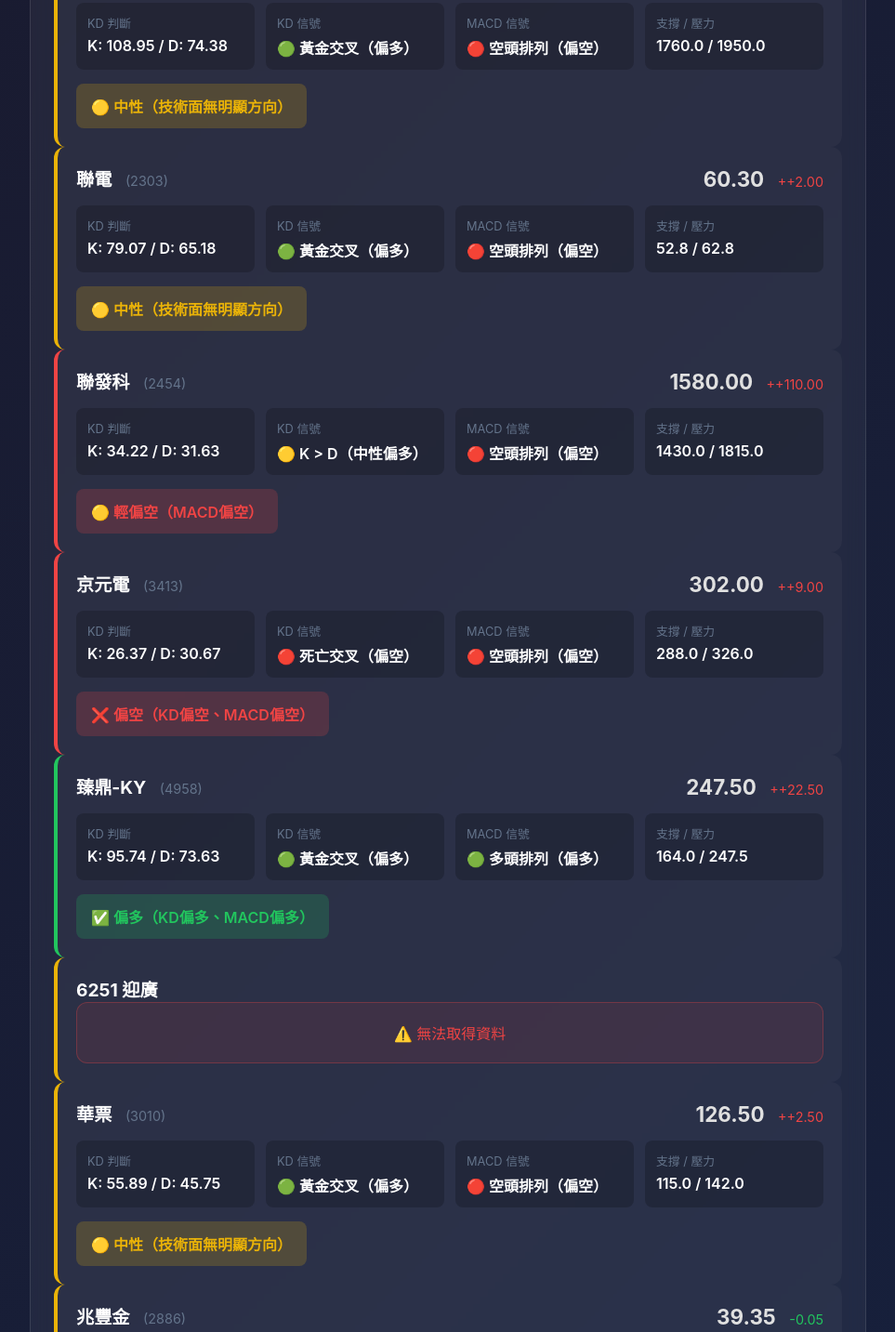
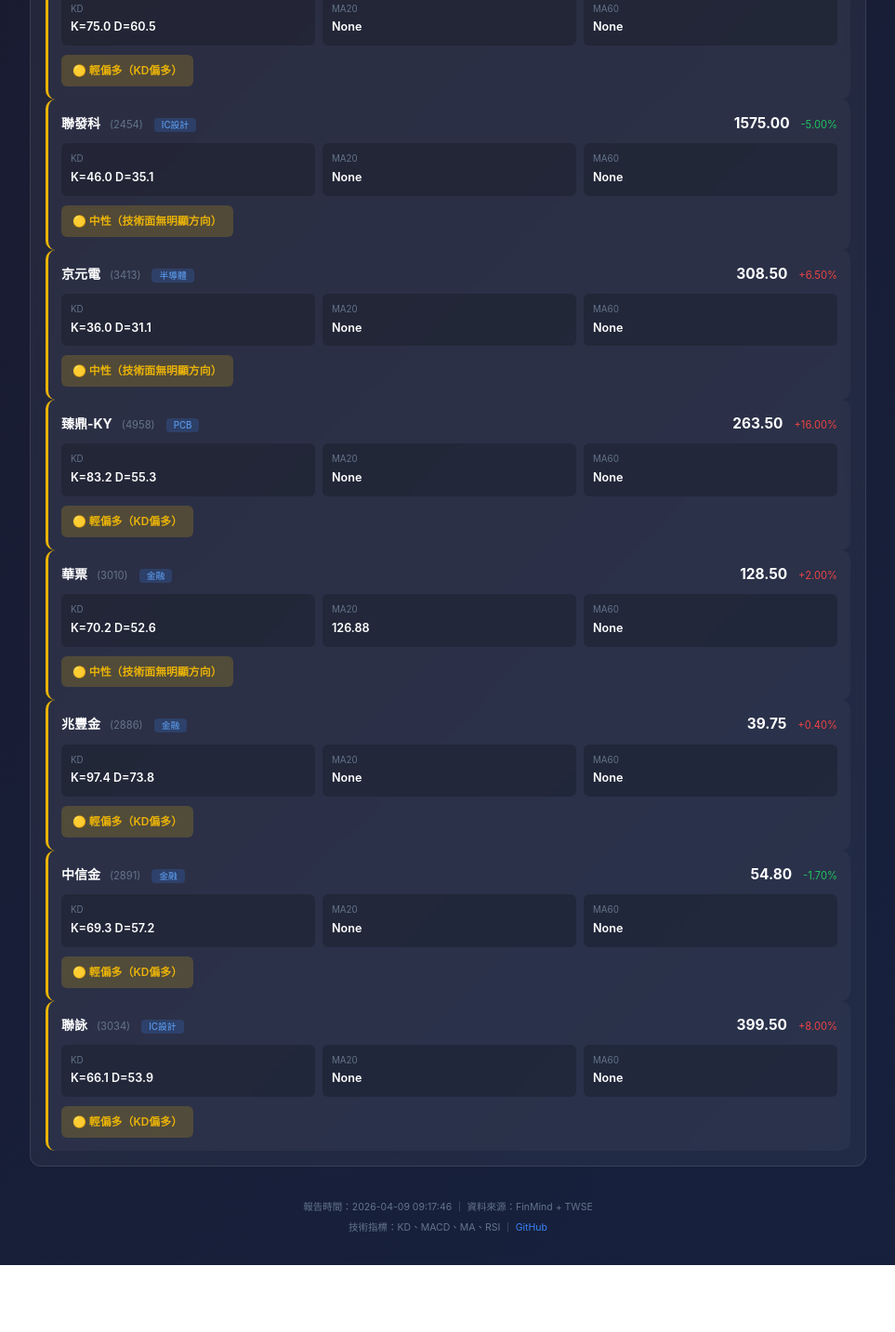
Before and after one commit to heymaxclaw-coder/tw-stock-daily-report, a plain HTML site: page index.html in a window 1280 px wide. Shown: the part 549-1982 px from the top of the page at 93% size, without its empty margins (158-1121 px from the left). After the commit the page ends 1910 px from the top, so only its background shows below. Drawn offline with Linux system fonts and the light colour scheme.

Commit message:
v2.0: 手機適配優化 + ETF替換為熱門股

```diff
--- a/index.html
+++ b/index.html
@@ -2,113 +2,85 @@
 <html lang="zh-TW">
 <head>
     <meta charset="UTF-8">
-    <meta name="viewport" content="width=device-width, initial-scale=1.0">
-    <title>台股每日技術分析 2026-04-09</title>
+    <meta name="viewport" content="width=device-width, initial-scale=1.0, maximum-scale=1.0, user-scalable=no">
+    <title>台股每日技術分析 2026年04月09日</title>
     <style>
-        * {
-            margin: 0;
-            padding: 0;
-            box-sizing: border-box;
-        }
+        * { margin: 0; padding: 0; box-sizing: border-box; }
 
         body {
             font-family: -apple-system, BlinkMacSystemFont, 'Segoe UI', 'PingFang TC', 'Microsoft JhengHei', sans-serif;
             background: linear-gradient(135deg, #1a1a2e 0%, #16213e 100%);
             min-height: 100vh;
             color: #e0e0e0;
-            padding: 20px;
+            padding: 12px;
+            font-size: 14px;
+            line-height: 1.5;
         }
 
-        .container {
-            max-width: 900px;
-            margin: 0 auto;
-        }
+        .container { max-width: 900px; margin: 0 auto; }
 
         .header {
             text-align: center;
-            padding: 30px 0;
+            padding: 20px 0;
             border-bottom: 2px solid #0f3460;
-            margin-bottom: 30px;
+            margin-bottom: 20px;
         }
 
         .header h1 {
-            font-size: 2.2em;
+            font-size: 1.4em;
             color: #fff;
-            margin-bottom: 10px;
-            text-shadow: 0 2px 10px rgba(0,0,0,0.3);
+            margin-bottom: 8px;
         }
 
         .header .date {
             color: #94a3b8;
-            font-size: 1.1em;
+            font-size: 0.85em;
         }
 
         .section {
             background: rgba(255,255,255,0.05);
-            border-radius: 16px;
-            padding: 25px;
-            margin-bottom: 25px;
+            border-radius: 12px;
+            padding: 16px;
+            margin-bottom: 16px;
             backdrop-filter: blur(10px);
             border: 1px solid rgba(255,255,255,0.1);
         }
 
         .section-title {
-            font-size: 1.3em;
+            font-size: 1em;
             color: #fff;
-            margin-bottom: 20px;
-            padding-bottom: 10px;
+            margin-bottom: 14px;
+            padding-bottom: 8px;
             border-bottom: 1px solid rgba(255,255,255,0.1);
-            display: flex;
-            align-items: center;
-            gap: 10px;
         }
 
         .market-overview {
             display: grid;
-            grid-template-columns: repeat(auto-fit, minmax(200px, 1fr));
-            gap: 15px;
+            grid-template-columns: repeat(auto-fit, minmax(120px, 1fr));
+            gap: 10px;
         }
 
         .stat-card {
             background: rgba(255,255,255,0.05);
-            border-radius: 12px;
-            padding: 20px;
+            border-radius: 10px;
+            padding: 14px 10px;
             text-align: center;
         }
 
-        .stat-label {
-            color: #94a3b8;
-            font-size: 0.9em;
-            margin-bottom: 8px;
-        }
-
-        .stat-value {
-            font-size: 1.8em;
-            font-weight: bold;
-            color: #fff;
-        }
-
-        .stat-change {
-            font-size: 1em;
-            margin-top: 5px;
-        }
-
+        .stat-label { color: #94a3b8; font-size: 0.75em; margin-bottom: 6px; }
+        .stat-value { font-size: 1.2em; font-weight: bold; color: #fff; }
+        .stat-change { font-size: 0.8em; margin-top: 4px; }
         .positive { color: #ef4444; }
         .negative { color: #22c55e; }
 
-        .stock-list {
-            display: flex;
-            flex-direction: column;
-            gap: 15px;
-        }
+        .stock-list { display: flex; flex-direction: column; gap: 12px; }
 
         .stock-card {
             background: rgba(255,255,255,0.03);
-            border-radius: 12px;
-            padding: 20px;
-            border-left: 4px solid #3b82f6;
+            border-radius: 10px;
+            padding: 14px;
+            border-left: 3px solid #3b82f6;
         }
-
         .stock-card.bullish { border-left-color: #22c55e; }
         .stock-card.bearish { border-left-color: #ef4444; }
         .stock-card.neutral { border-left-color: #eab308; }
@@ -117,102 +89,80 @@
             display: flex;
             justify-content: space-between;
             align-items: center;
-            margin-bottom: 15px;
+            margin-bottom: 10px;
+            flex-wrap: wrap;
+            gap: 6px;
         }
 
-        .stock-name {
-            font-size: 1.2em;
+        .stock-name { font-size: 1em; font-weight: bold; color: #fff; }
+        .stock-code { color: #64748b; font-size: 0.8em; margin-left: 6px; }
+
+        .stock-price {
+            font-size: 1.1em;
             font-weight: bold;
             color: #fff;
         }
-
-        .stock-code {
-            color: #64748b;
-            font-size: 0.9em;
-            margin-left: 10px;
-        }
-
-        .stock-price {
-            font-size: 1.4em;
-            font-weight: bold;
-        }
-
-        .stock-change {
-            font-size: 0.9em;
-            margin-left: 10px;
-        }
+        .stock-change { font-size: 0.8em; margin-left: 8px; }
 
         .stock-metrics {
             display: grid;
-            grid-template-columns: repeat(auto-fit, minmax(150px, 1fr));
-            gap: 12px;
-            margin-bottom: 15px;
+            grid-template-columns: repeat(auto-fit, minmax(100px, 1fr));
+            gap: 8px;
+            margin-bottom: 10px;
         }
 
-        .metric {
-            background: rgba(0,0,0,0.2);
-            padding: 12px;
-            border-radius: 8px;
-        }
-
-        .metric-label {
-            color: #64748b;
-            font-size: 0.8em;
-            margin-bottom: 5px;
-        }
-
-        .metric-value {
-            color: #fff;
-            font-weight: 600;
-        }
+        .metric { background: rgba(0,0,0,0.2); padding: 10px; border-radius: 6px; }
+        .metric-label { color: #64748b; font-size: 0.7em; margin-bottom: 3px; }
+        .metric-value { color: #fff; font-weight: 600; font-size: 0.9em; }
 
         .recommendation {
-            padding: 12px 16px;
-            border-radius: 8px;
+            padding: 8px 12px;
+            border-radius: 6px;
             font-weight: 600;
+            font-size: 0.85em;
             display: inline-block;
         }
-
-        .recommendation.positive {
-            background: rgba(34,197,94,0.2);
-            color: #22c55e;
-        }
-
-        .recommendation.negative {
-            background: rgba(239,68,68,0.2);
-            color: #ef4444;
-        }
-
-        .recommendation.neutral {
-            background: rgba(234,179,8,0.2);
-            color: #eab308;
-        }
+        .recommendation.positive { background: rgba(34,197,94,0.2); color: #22c55e; }
+        .recommendation.negative { background: rgba(239,68,68,0.2); color: #ef4444; }
+        .recommendation.neutral { background: rgba(234,179,8,0.2); color: #eab308; }
 
         .footer {
             text-align: center;
-            padding: 30px 0;
+            padding: 20px 0;
             color: #64748b;
-            font-size: 0.9em;
+            font-size: 0.75em;
         }
-
-        .footer a {
-            color: #3b82f6;
-            text-decoration: none;
-        }
+        .footer a { color: #3b82f6; text-decoration: none; }
 
         .error-msg {
             background: rgba(239,68,68,0.1);
             border: 1px solid rgba(239,68,68,0.3);
-            border-radius: 12px;
-            padding: 20px;
+            border-radius: 10px;
+            padding: 14px;
             text-align: center;
             color: #ef4444;
+            font-size: 0.9em;
         }
 
-        @media (max-width: 600px) {
-            .header h1 { font-size: 1.6em; }
-            .stat-value { font-size: 1.4em; }
-            .stock-header { flex-direction: column; align-items: flex-start; }
+        .sector-tag {
+            background: rgba(59,130,246,0.2);
+            color: #60a5fa;
+            padding: 2px 8px;
+            border-radius: 4px;
+            font-size: 0.7em;
+            margin-left: 8px;
+        }
+
+        @media (max-width: 480px) {
+            body { padding: 8px; font-size: 13px; }
+            .header h1 { font-size: 1.2em; }
+            .section { padding: 12px; margin-bottom: 12px; }
+            .stock-metrics {
+                grid-template-columns: repeat(3, 1fr);
+            }
+            .metric { padding: 8px; }
+            .metric-label { font-size: 0.65em; }
+            .metric-value { font-size: 0.85em; }
         }
     </style>
 </head>
@@ -220,12 +170,12 @@
     <div class="container">
         <div class="header">
             <h1>📊 台股每日技術分析</h1>
-            <div class="date">2026-04-09 ｜ 05:04:44</div>
+            <div class="date">2026年04月09日 ｜ 09:17:46</div>
         </div>
 
         <div class="section">
             <div class="section-title">🌏 大盤概覽</div>
-            <div class="error-msg">⚠️ 無法取得大盤資料</div>
+            <div class="error-msg">⚠️ 大盤資料取得失敗，請稍後再試</div>
         </div>
 
         <div class="section">
@@ -236,254 +186,249 @@
             <div>
                 <span class="stock-name">台積電</span>
                 <span class="stock-code">(2330)</span>
+                <span class="sector-tag">半導體</span>
             </div>
             <div>
-                <span class="stock-price">1950.00</span>
-                <span class="stock-change positive">++90.00</span>
+                <span class="stock-price">1955.00</span>
+                <span class="stock-change"><span class='positive'>+5.00%</span></span>
             </div>
         </div>
         <div class="stock-metrics">
         <div class="metric">
-                <div class="metric-label">KD 判斷</div>
-                <div class="metric-value">K: 108.95 / D: 74.38</div>
+            <div class="metric-label">KD</div>
+            <div class="metric-value">K=72.9 D=52.2</div>
         </div>
         <div class="metric">
-                <div class="metric-label">KD 信號</div>
-                <div class="metric-value">🟢 黃金交叉（偏多）</div>
+            <div class="metric-label">MA20</div>
+            <div class="metric-value">None</div>
         </div>
         <div class="metric">
-                <div class="metric-label">MACD 信號</div>
-                <div class="metric-value">🔴 空頭排列（偏空）</div>
+            <div class="metric-label">MA60</div>
+            <div class="metric-value">None</div>
+        </div></div>
+        <div class="recommendation neutral">🟡 輕偏多（KD偏多）</div>
     </div>
-            <div class="metric">
-                <div class="metric-label">支撐 / 壓力</div>
-                <div class="metric-value">1760.0 / 1950.0</div>
-            </div>
-        </div>
-        <div class="recommendation neutral">🟡 中性（技術面無明顯方向）</div>
-    </div>
-
-
     <div class="stock-card neutral">
         <div class="stock-header">
             <div>
                 <span class="stock-name">聯電</span>
                 <span class="stock-code">(2303)</span>
+                <span class="sector-tag">半導體</span>
             </div>
             <div>
-                <span class="stock-price">60.30</span>
-                <span class="stock-change positive">++2.00</span>
+                <span class="stock-price">60.00</span>
+                <span class="stock-change"><span class='negative'>-0.30%</span></span>
             </div>
         </div>
         <div class="stock-metrics">
         <div class="metric">
-                <div class="metric-label">KD 判斷</div>
-                <div class="metric-value">K: 79.07 / D: 65.18</div>
+            <div class="metric-label">KD</div>
+            <div class="metric-value">K=75.0 D=60.5</div>
         </div>
         <div class="metric">
-                <div class="metric-label">KD 信號</div>
-                <div class="metric-value">🟢 黃金交叉（偏多）</div>
+            <div class="metric-label">MA20</div>
+            <div class="metric-value">None</div>
         </div>
         <div class="metric">
-                <div class="metric-label">MACD 信號</div>
-                <div class="metric-value">🔴 空頭排列（偏空）</div>
+            <div class="metric-label">MA60</div>
+            <div class="metric-value">None</div>
+        </div></div>
+        <div class="recommendation neutral">🟡 輕偏多（KD偏多）</div>
     </div>
-            <div class="metric">
-                <div class="metric-label">支撐 / 壓力</div>
-                <div class="metric-value">52.8 / 62.8</div>
-            </div>
-        </div>
-        <div class="recommendation neutral">🟡 中性（技術面無明顯方向）</div>
-    </div>
-
-
-    <div class="stock-card bearish">
+    <div class="stock-card neutral">
         <div class="stock-header">
             <div>
                 <span class="stock-name">聯發科</span>
                 <span class="stock-code">(2454)</span>
+                <span class="sector-tag">IC設計</span>
             </div>
             <div>
-                <span class="stock-price">1580.00</span>
-                <span class="stock-change positive">++110.00</span>
+                <span class="stock-price">1575.00</span>
+                <span class="stock-change"><span class='negative'>-5.00%</span></span>
             </div>
         </div>
         <div class="stock-metrics">
         <div class="metric">
-                <div class="metric-label">KD 判斷</div>
-                <div class="metric-value">K: 34.22 / D: 31.63</div>
+            <div class="metric-label">KD</div>
+            <div class="metric-value">K=46.0 D=35.1</div>
         </div>
         <div class="metric">
-                <div class="metric-label">KD 信號</div>
-                <div class="metric-value">🟡 K > D（中性偏多）</div>
+            <div class="metric-label">MA20</div>
+            <div class="metric-value">None</div>
         </div>
         <div class="metric">
-                <div class="metric-label">MACD 信號</div>
-                <div class="metric-value">🔴 空頭排列（偏空）</div>
+            <div class="metric-label">MA60</div>
+            <div class="metric-value">None</div>
+        </div></div>
+        <div class="recommendation neutral">🟡 中性（技術面無明顯方向）</div>
     </div>
-            <div class="metric">
-                <div class="metric-label">支撐 / 壓力</div>
-                <div class="metric-value">1430.0 / 1815.0</div>
-            </div>
-        </div>
-        <div class="recommendation negative">🟡 輕偏空（MACD偏空）</div>
-    </div>
-
-
-    <div class="stock-card bearish">
+    <div class="stock-card neutral">
         <div class="stock-header">
             <div>
                 <span class="stock-name">京元電</span>
                 <span class="stock-code">(3413)</span>
+                <span class="sector-tag">半導體</span>
             </div>
             <div>
-                <span class="stock-price">302.00</span>
-                <span class="stock-change positive">++9.00</span>
+                <span class="stock-price">308.50</span>
+                <span class="stock-change"><span class='positive'>+6.50%</span></span>
             </div>
         </div>
         <div class="stock-metrics">
         <div class="metric">
-                <div class="metric-label">KD 判斷</div>
-                <div class="metric-value">K: 26.37 / D: 30.67</div>
+            <div class="metric-label">KD</div>
+            <div class="metric-value">K=36.0 D=31.1</div>
         </div>
         <div class="metric">
-                <div class="metric-label">KD 信號</div>
-                <div class="metric-value">🔴 死亡交叉（偏空）</div>
+            <div class="metric-label">MA20</div>
+            <div class="metric-value">None</div>
         </div>
         <div class="metric">
-                <div class="metric-label">MACD 信號</div>
-                <div class="metric-value">🔴 空頭排列（偏空）</div>
+            <div class="metric-label">MA60</div>
+            <div class="metric-value">None</div>
+        </div></div>
+        <div class="recommendation neutral">🟡 中性（技術面無明顯方向）</div>
     </div>
-            <div class="metric">
-                <div class="metric-label">支撐 / 壓力</div>
-                <div class="metric-value">288.0 / 326.0</div>
-            </div>
-        </div>
-        <div class="recommendation negative">❌ 偏空（KD偏空、MACD偏空）</div>
-    </div>
-
-
-    <div class="stock-card bullish">
+    <div class="stock-card neutral">
         <div class="stock-header">
             <div>
                 <span class="stock-name">臻鼎-KY</span>
                 <span class="stock-code">(4958)</span>
+                <span class="sector-tag">PCB</span>
             </div>
             <div>
-                <span class="stock-price">247.50</span>
-                <span class="stock-change positive">++22.50</span>
+                <span class="stock-price">263.50</span>
+                <span class="stock-change"><span class='positive'>+16.00%</span></span>
             </div>
         </div>
         <div class="stock-metrics">
         <div class="metric">
-                <div class="metric-label">KD 判斷</div>
-                <div class="metric-value">K: 95.74 / D: 73.63</div>
+            <div class="metric-label">KD</div>
+            <div class="metric-value">K=83.2 D=55.3</div>
         </div>
         <div class="metric">
-                <div class="metric-label">KD 信號</div>
-                <div class="metric-value">🟢 黃金交叉（偏多）</div>
+            <div class="metric-label">MA20</div>
+            <div class="metric-value">None</div>
         </div>
         <div class="metric">
-                <div class="metric-label">MACD 信號</div>
-                <div class="metric-value">🟢 多頭排列（偏多）</div>
+            <div class="metric-label">MA60</div>
+            <div class="metric-value">None</div>
+        </div></div>
+        <div class="recommendation neutral">🟡 輕偏多（KD偏多）</div>
     </div>
-            <div class="metric">
-                <div class="metric-label">支撐 / 壓力</div>
-                <div class="metric-value">164.0 / 247.5</div>
-            </div>
-        </div>
-        <div class="recommendation positive">✅ 偏多（KD偏多、MACD偏多）</div>
-    </div>
-
-
-        <div class="stock-card neutral">
-            <div class="stock-name">6251 迎廣</div>
-            <div class="error-msg">⚠️ 無法取得資料</div>
-        </div>
-
-
     <div class="stock-card neutral">
         <div class="stock-header">
             <div>
                 <span class="stock-name">華票</span>
                 <span class="stock-code">(3010)</span>
+                <span class="sector-tag">金融</span>
             </div>
             <div>
-                <span class="stock-price">126.50</span>
-                <span class="stock-change positive">++2.50</span>
+                <span class="stock-price">128.50</span>
+                <span class="stock-change"><span class='positive'>+2.00%</span></span>
             </div>
         </div>
         <div class="stock-metrics">
         <div class="metric">
-                <div class="metric-label">KD 判斷</div>
-                <div class="metric-value">K: 55.89 / D: 45.75</div>
+            <div class="metric-label">KD</div>
+            <div class="metric-value">K=70.2 D=52.6</div>
         </div>
         <div class="metric">
-                <div class="metric-label">KD 信號</div>
-                <div class="metric-value">🟢 黃金交叉（偏多）</div>
+            <div class="metric-label">MA20</div>
+            <div class="metric-value">126.88</div>
         </div>
         <div class="metric">
-                <div class="metric-label">MACD 信號</div>
-                <div class="metric-value">🔴 空頭排列（偏空）</div>
-            </div>
-            <div class="metric">
-                <div class="metric-label">支撐 / 壓力</div>
-                <div class="metric-value">115.0 / 142.0</div>
-            </div>
-        </div>
+            <div class="metric-label">MA60</div>
+            <div class="metric-value">None</div>
+        </div></div>
         <div class="recommendation neutral">🟡 中性（技術面無明顯方向）</div>
     </div>
-
-
     <div class="stock-card neutral">
         <div class="stock-header">
             <div>
                 <span class="stock-name">兆豐金</span>
                 <span class="stock-code">(2886)</span>
+                <span class="sector-tag">金融</span>
             </div>
             <div>
-                <span class="stock-price">39.35</span>
-                <span class="stock-change negative">-0.05</span>
+                <span class="stock-price">39.75</span>
+                <span class="stock-change"><span class='positive'>+0.40%</span></span>
             </div>
         </div>
         <div class="stock-metrics">
         <div class="metric">
-                <div class="metric-label">KD 判斷</div>
-                <div class="metric-value">K: 78.0 / D: 62.9</div>
+            <div class="metric-label">KD</div>
+            <div class="metric-value">K=97.4 D=73.8</div>
         </div>
         <div class="metric">
-                <div class="metric-label">KD 信號</div>
-                <div class="metric-value">🟢 黃金交叉（偏多）</div>
+            <div class="metric-label">MA20</div>
+            <div class="metric-value">None</div>
         </div>
         <div class="metric">
-                <div class="metric-label">MACD 信號</div>
-                <div class="metric-value">🔴 空頭排列（偏空）</div>
+            <div class="metric-label">MA60</div>
+            <div class="metric-value">None</div>
+        </div></div>
+        <div class="recommendation neutral">🟡 輕偏多（KD偏多）</div>
+    </div>
+    <div class="stock-card neutral">
+        <div class="stock-header">
+            <div>
+                <span class="stock-name">中信金</span>
+                <span class="stock-code">(2891)</span>
+                <span class="sector-tag">金融</span>
+            </div>
+            <div>
+                <span class="stock-price">54.80</span>
+                <span class="stock-change"><span class='negative'>-1.70%</span></span>
+            </div>
+        </div>
+        <div class="stock-metrics">
+        <div class="metric">
+            <div class="metric-label">KD</div>
+            <div class="metric-value">K=69.3 D=57.2</div>
         </div>
         <div class="metric">
-                <div class="metric-label">支撐 / 壓力</div>
-                <div class="metric-value">37.9 / 39.9</div>
+            <div class="metric-label">MA20</div>
+            <div class="metric-value">None</div>
+        </div>
+        <div class="metric">
+            <div class="metric-label">MA60</div>
+            <div class="metric-value">None</div>
+        </div></div>
+        <div class="recommendation neutral">🟡 輕偏多（KD偏多）</div>
+    </div>
+    <div class="stock-card neutral">
+        <div class="stock-header">
+            <div>
+                <span class="stock-name">聯詠</span>
+                <span class="stock-code">(3034)</span>
+                <span class="sector-tag">IC設計</span>
+            </div>
+            <div>
+                <span class="stock-price">399.50</span>
+                <span class="stock-change"><span class='positive'>+8.00%</span></span>
             </div>
         </div>
-        <div class="recommendation neutral">🟡 中性（技術面無明顯方向）</div>
+        <div class="stock-metrics">
+        <div class="metric">
+            <div class="metric-label">KD</div>
+            <div class="metric-value">K=66.1 D=53.9</div>
         </div>
-
-
-        <div class="stock-card neutral">
-            <div class="stock-name">0050 元大台灣50</div>
-            <div class="error-msg">⚠️ 無法取得資料</div>
+        <div class="metric">
+            <div class="metric-label">MA20</div>
+            <div class="metric-value">None</div>
         </div>
-
-
-        <div class="stock-card neutral">
-            <div class="stock-name">0056 元大高股息</div>
-            <div class="error-msg">⚠️ 無法取得資料</div>
+        <div class="metric">
+            <div class="metric-label">MA60</div>
+            <div class="metric-value">None</div>
+        </div></div>
+        <div class="recommendation neutral">🟡 輕偏多（KD偏多）</div>
     </div>
-
         </div>
 
         <div class="footer">
-            <p>資料來源：台灣證券交易所 ｜ 分析僅供參考，不構成投資建議</p>
-            <p>Generated by <a href="#">台股分析系統</a> with ❤️</p>
+            <p>報告時間：2026-04-09 09:17:46 ｜ 資料來源：FinMind + TWSE</p>
+            <p style="margin-top:6px;">技術指標：KD、MACD、MA、RSI ｜ <a href="https://github.com/heymaxclaw-coder/tw-stock-daily-report">GitHub</a></p>
         </div>
     </div>
 </body>
```
Also changed, not shown: 2 other files. Lines whose indentation alone changed are shown as unchanged.
